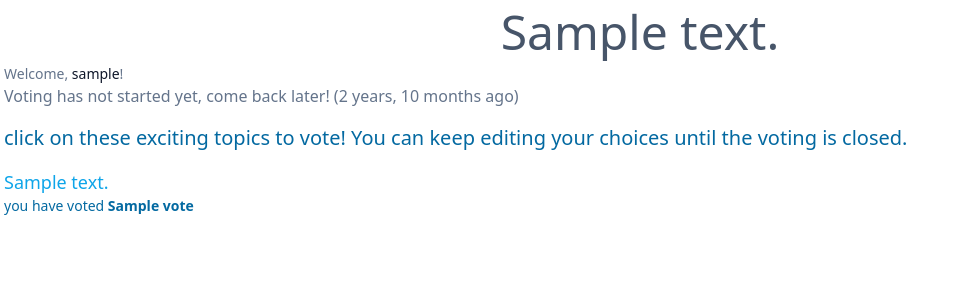
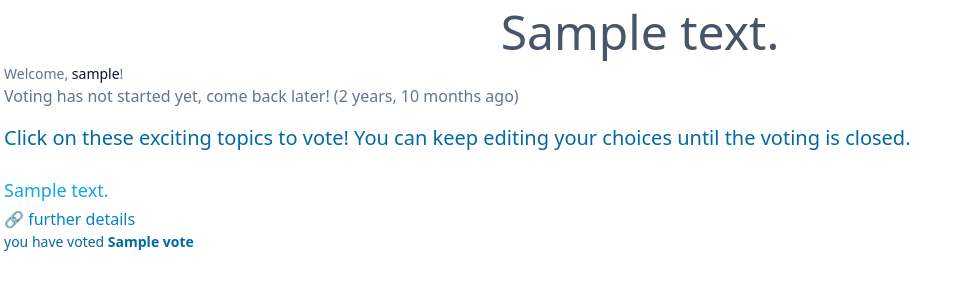
Before and after one commit to spookyvision/duckvote, a Django app: template voting/templates/voting/index.html in a window 1280 px wide. Shown: the top 300 px of the page, without its empty margins (0-968 px from the left). Run offline with Django 4.2, Linux system fonts and the light colour scheme; the template is opened without the code that fills it: most values are stand-ins (such as "Sample title", 1, 10 or a date in 2020); parts of the project's set-up code (start-up, migrations or seed data) failed here and were passed over; some libraries are stand-ins or nearby versions.

Commit message:
add optional vote item details link; styling

```diff
--- a/theme/static_src/tailwind.config.js
+++ b/theme/static_src/tailwind.config.js
@@ -6,6 +6,7 @@
  */
 
 module.exports = {
+    //darkMode: 'class',
     content: [
         /**
          * HTML. Paths to Django template files that will contain Tailwind CSS classes.
--- a/voting/models.py
+++ b/voting/models.py
@@ -100,6 +100,7 @@ class VoteItem(PolymorphicModel, OrderedModel):
     event = models.ForeignKey(
         VoteEvent, on_delete=models.CASCADE)
     description = models.TextField(_('description'))
+    detail_link = models.URLField(_('detail link'), blank=True)
 
     def __str__(self):
         """Unicode representation of a vote item."""
--- a/voting/templates/voting/index.html
+++ b/voting/templates/voting/index.html
@@ -17,11 +17,17 @@
     Voting has not started yet, come back later! ({{ event.start_at | naturaltime }})
     {% endif %}
 </p>
-<p class="my-4 text-xl text-sky-700 dark:text-sky-400">click on these exciting topics to vote! You can keep editing your choices until the voting is closed.</p>
+<p class="my-4 text-xl text-sky-700 dark:text-sky-400">Click on these exciting topics to vote! You can keep editing your choices until the voting is closed.</p>
 <ul class="list-disc text-lg">
     {% for item, vote_data in items_votes %}
-    <li class="text-sky-500 dark:text-sky-500 my-4"><a href="{{ vote_data.url }}">{{ item.description }}</a>
-        <br><p class="text-sm text-sky-700 dark:text-slate-400">
+    <li class="text-sky-500 dark:text-sky-500 my-6"><a href="{{ vote_data.url }}">{{ item.description }}</a>
+        <br>
+
+        {% if item.detail_link %}
+            <a class="text-base text-sky-600" target="_blank" href="{{ item.detail_link }}">🔗 further details</a>
+        {% endif %}
+
+        <p class="text-sm text-sky-700 dark:text-slate-400">
             {% if vote_data.vote %}
             you have voted <strong class="dark:text-slate-300">{{ vote_data.vote }}</strong>
             {% else %}
--- a/voting/templates/voting/ynavote_form.html
+++ b/voting/templates/voting/ynavote_form.html
@@ -4,7 +4,11 @@
 {{ title }}
 {% endblock %}
 {% block content %}
-<form method="post">
+{% if detail_link %}
+    <a class="text-xl text-sky-500 dark:text-sky-500" target="_blank" href="{{ detail_link }}">🔗 further details</a>
+{% endif %}
+
+<form class="my-3" method="post">
     {% csrf_token %}
 {{ form.as_div }}
 <input
--- a/voting/views.py
+++ b/voting/views.py
@@ -104,6 +104,7 @@ class YNAMixin:
         res = super().get_context_data(**kwargs)
         item = YesNoAbstain.objects.get(pk=self.kwargs['yna_id'])
         res['title'] = item.description
+        res['detail_link'] = item.detail_link
         return res
 
     def get_form(self, form_class=None):
```
Also changed, not shown: voting/migrations/0013_voteitem_detail_link.py (added).
